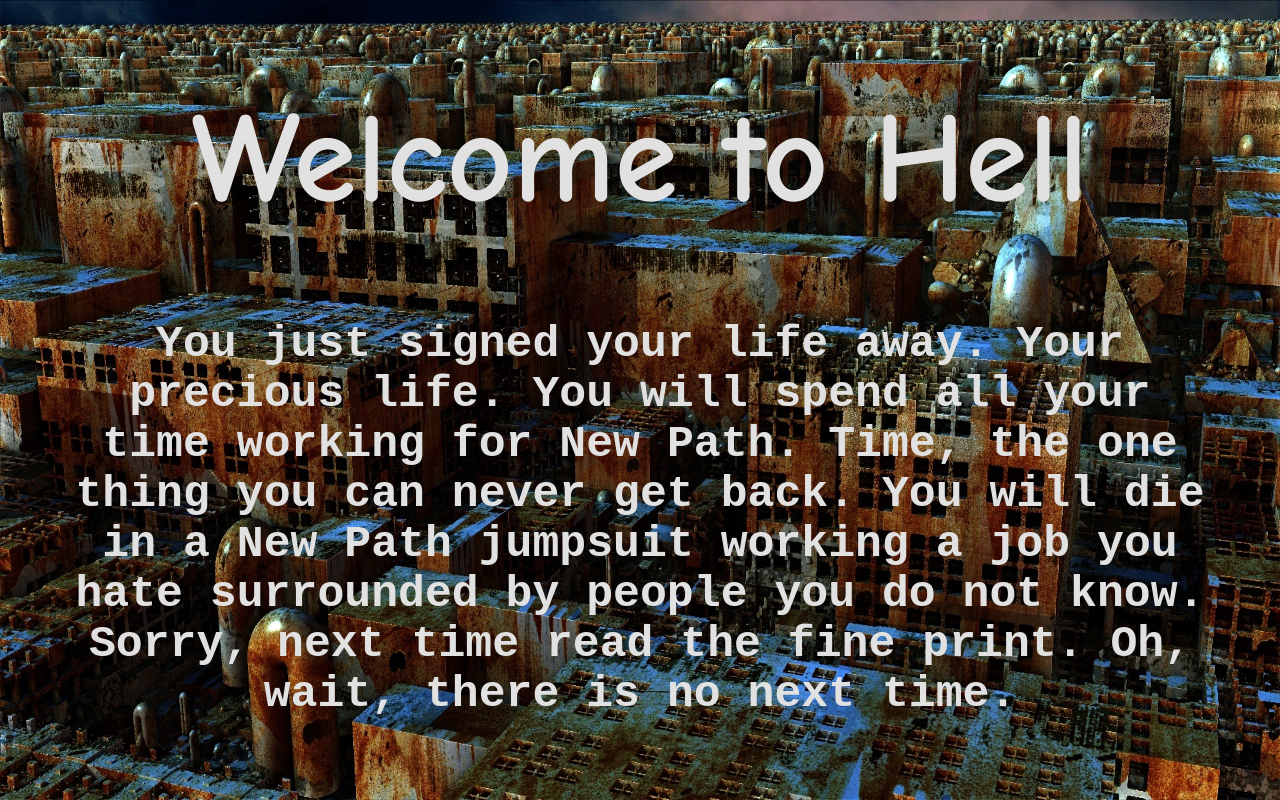
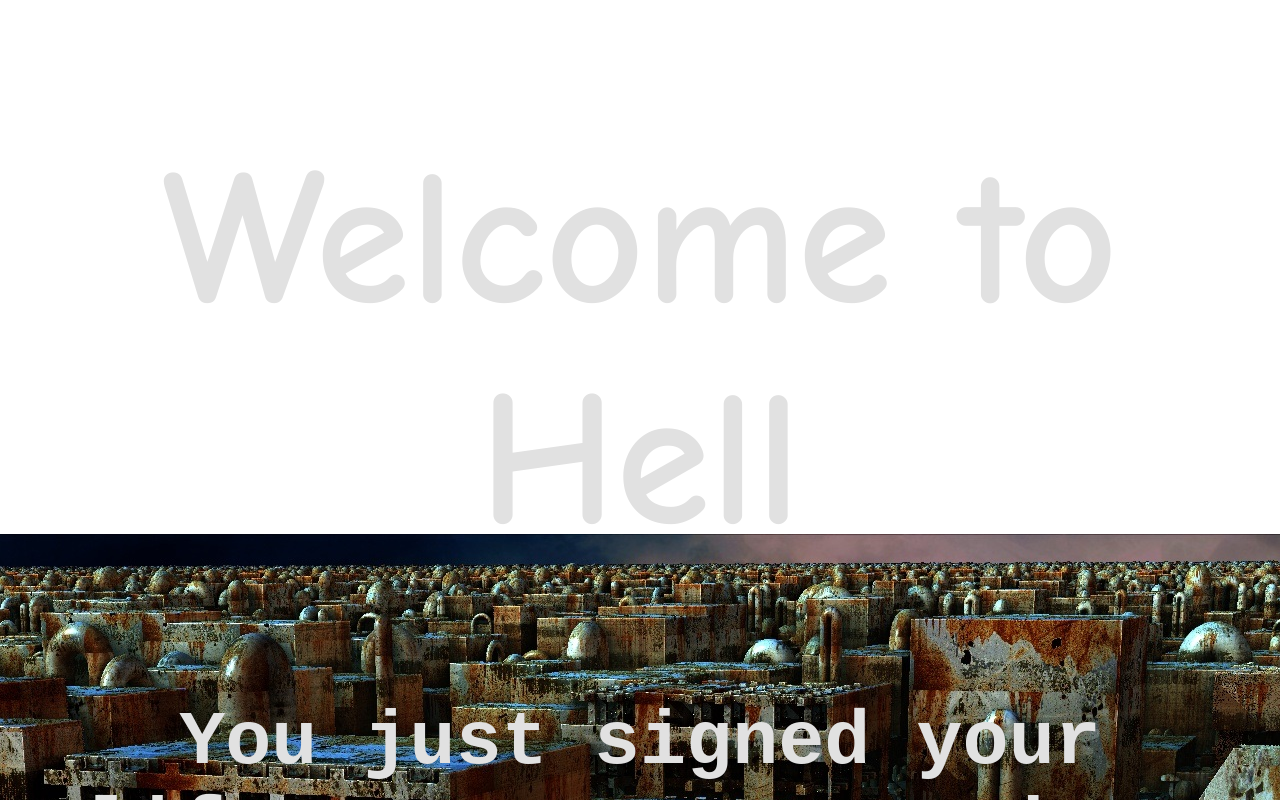
Before and after one commit to jonsterncharles/scriptingfortheweb, a plain HTML site: page Corporate_Handcuffs/index.html in a window 1280 px wide. Both pictures are taken after typing "Sample", "Sample", "Sample", "Sample", "Sample", "Sample" into the empty fields and a click on the button "Submit". Shown: the top 800 px of the page. Drawn offline with nearby package versions, Linux system fonts and the light colour scheme.

Commit message:
Corporate_Handcuffs_V1.2
Corporate_Handcuffs_V1.2

```diff
--- a/Corporate_Handcuffs/index.html
+++ b/Corporate_Handcuffs/index.html
@@ -11,11 +11,11 @@
     </audio>
     <iframe src="sounds/silence.mp3" allow="autoplay" style="display:none" id="iframeAudio">
     </iframe>
-    <h1>New Path Industries</h1>
-    <p>Here at New Path we help get you on a path to a bright future. In today's modern world it is easy to find yourself, in some sense, led astray. We have helped almost 7 billion people like yourself. They are now happily employed, living a calm and comfortable life.
+    <h1 id="change1">New Path Industries</h1>
+    <p id="change2">Here at New Path we help get you on a path to a bright future. In today's modern world it is easy to find yourself, in some sense, led astray. We have helped almost 7 billion people like yourself. They are now happily employed, living a calm and comfortable life.</p>
     <br>
     <br>
-    Have you been struggling finding a source of income? Always feel like your fighting your demons to become a better you? Stuck in an endless cycle of self-destruction? Sick of managing every single tedious detail of your life? Wish there was someone who can handle all these tiresome details for you?
+    <p id="change3">Have you been struggling to find a source of income? Always feel like your fighting your demons to become a better you? Stuck in an endless cycle of self-destruction? Sick of managing every single tedious detail of your life? Wish there was someone who can handle all these tiresome details for you?
     <br>
     <br>
     You are not alone. We can help. Submit this application and contract to find yourself a new path at New Path Industries.</p>
@@ -44,7 +44,7 @@
       Are you Conforming or Rebelious:<br>
       <input type="text" name="temperment2"><br>
     </form>
-    <p>By submitting this form you both, acknowledge that all this information is correct, and agree to following terms and conditions.</p>
+    <p id="change4">By submitting this form you both, acknowledge that all this information is correct, and agree to following terms and conditions.</p>
     <p id="contract">This submit button is legally binding. By pressing it you automatically accept the position of New Path Agent for a term of 100 years. You agree to relocate to a New Path housing facility with your family. You agree to serve New Path and their agenda. You agree to use only New Path health insurance and retirement plans. You agree to serve your term for the full amount of years or until you are no longer able to do so. If these terms and conditions are not acceptible to you please do not press the submit button. Once you do you are legally binded to the terms and conditions stipulated within this paragraph. Looking forward to getting you on your new path.</p>
     <br>
     <br>
--- a/Corporate_Handcuffs/main.js
+++ b/Corporate_Handcuffs/main.js
@@ -1,18 +1,20 @@
 var isChrome = /Chrome/.test(navigator.userAgent) && /Google Inc/.test(navigator.vendor);
     if(!isChrome){
     $("#iframeAudio").remove()
-    }
-  else{
-    $("#playAudio").remove()
-  };
+    };
     $("button").click(function(){
     $("form").hide();
     $("button").hide();
-    $("p").text("You just signed your life away. Your precious life. You will spend all your time working for New Path. Time, the one thing you can never get back. You will die in a New Path jumpsuit working a job you hate surrounded by people you do not know. Sorry, next time read the fine print. Oh, wait, there is no next time.");
-    $("h1").text("Welcome to Hell");
-    $("h1").css("color","rgb(225, 225, 225)");
-    $("p").css("color", "rgb(225, 225, 225)");
-    $('html, body').animate({scrollTop : 0},800);
+    $("#change3").hide();
+    $("#change4").hide();
+    $("#contract").hide();
+    $("#change2").text("You just signed your life away. Your precious life. You will spend all your time working for New Path. Time, the one thing you can never get back. You will die in a New Path jumpsuit working a job you hate surrounded by people you do not know. Sorry, next time read the fine print. Oh, wait, there is no next time.");
+    $("#change1").text("Welcome to Hell");
+    $("#change1").css("color","rgb(225, 225, 225)");
+    $("#change1").css("font-size","15vw");
+    $("#change2").css("color", "rgb(225, 225, 225)");
+    $("#change2").css("font-size", "6vw");
+    $("html, body").animate({scrollTop : 0},800);
     $("body").css("background-image", "url(images/rage_background.jpg)");
     $("audio").attr("src","sounds/rage_music.mp3");
     $("audio").trigger("play");
--- a/Corporate_Handcuffs/stylesheet.css
+++ b/Corporate_Handcuffs/stylesheet.css
@@ -6,7 +6,6 @@ body{
   background: linear-gradient(rgba(255, 255, 255, 0.5), rgba(255, 255, 255, 0.5)), url("images/happy_background.jpg");
   background-repeat: no-repeat;
   background-attachment: fixed;
-  background-size: cover;
   background-position: center;
   margin: 5vw;
   }
@@ -36,9 +35,6 @@ input {
   font-size: 2.5vw;
   text-align: center;
   }
-audio{
-  width:50vw;
-  }
 #contract {
   font-size: 0.5vw;
   }
```
